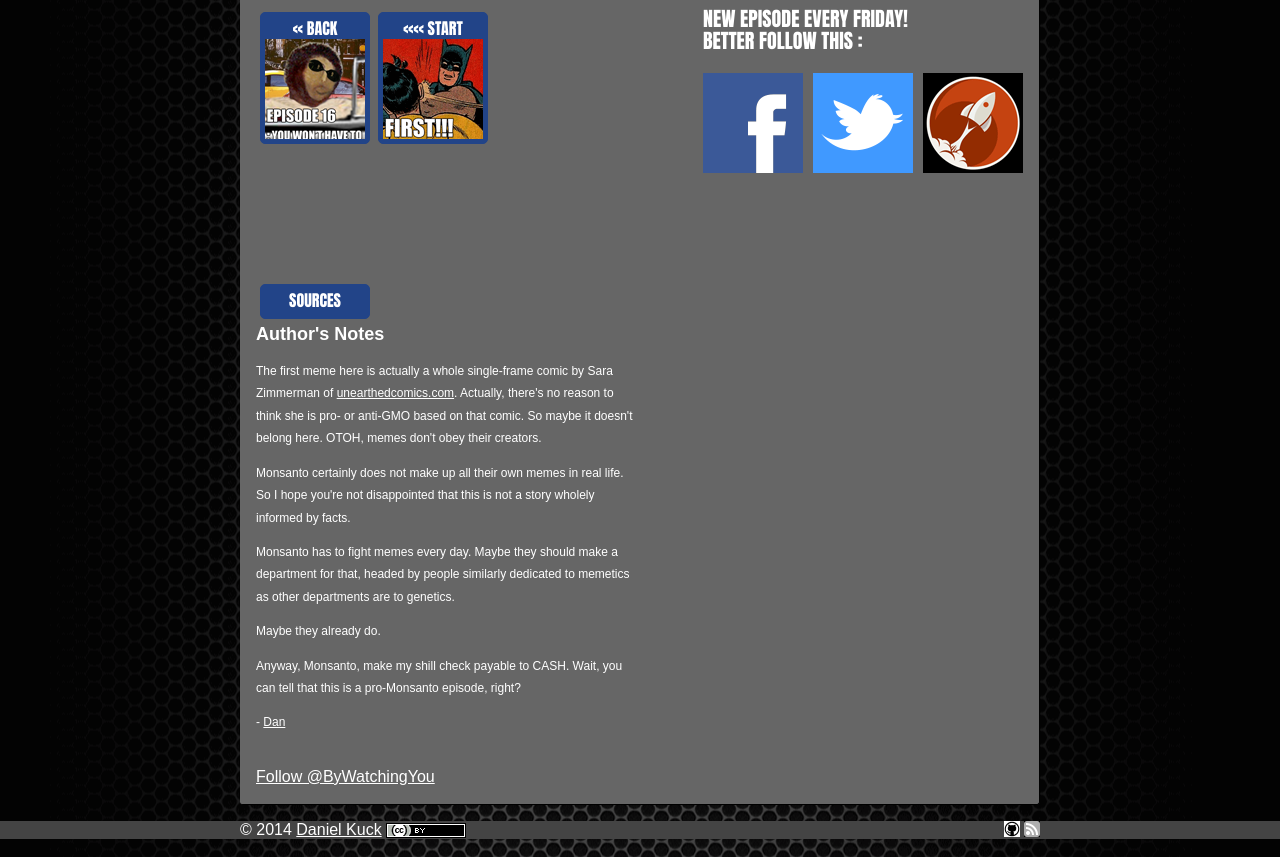
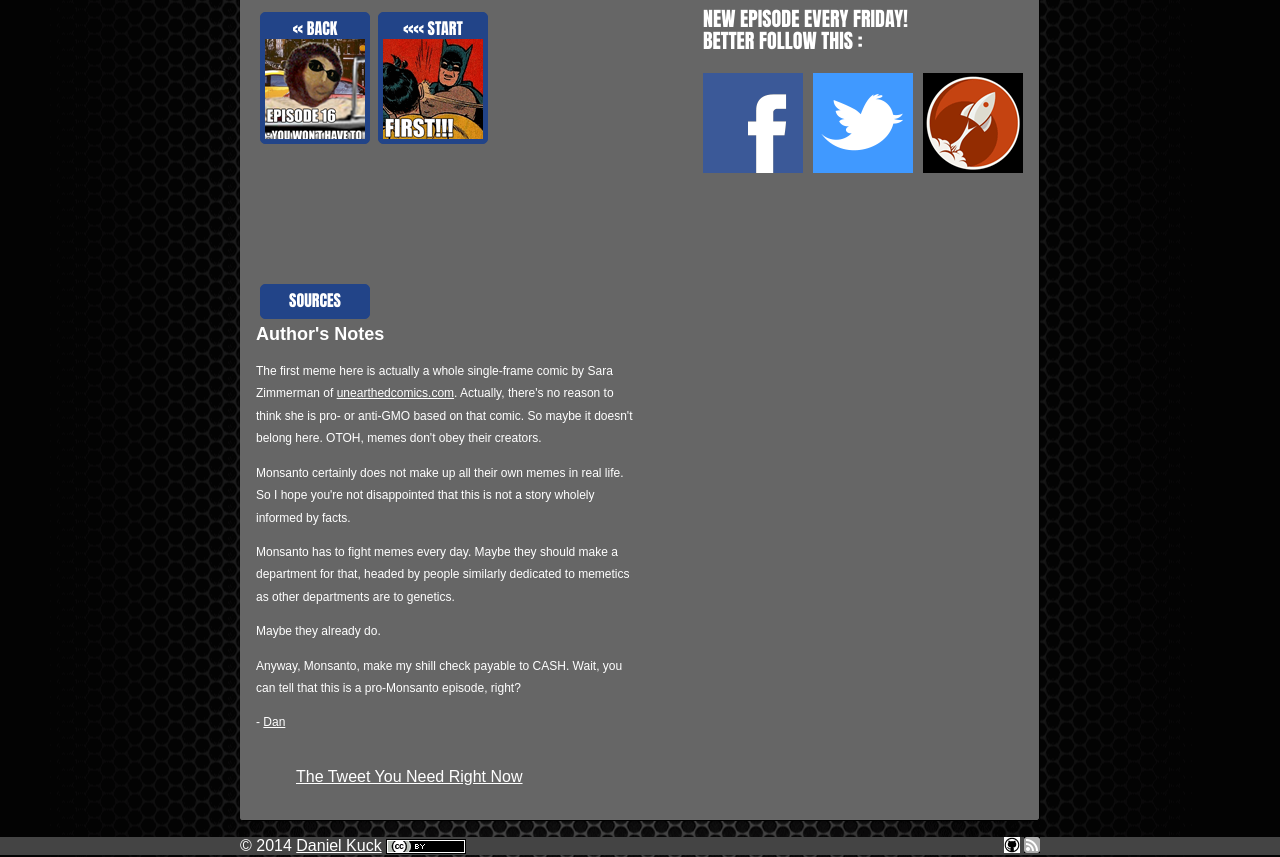
Before and after one commit to dankuck/by-watching-you, a Jekyll site: the page built from _posts/2015-01-23-ep17-the-gmos-they-deserve.md, in a window 1280 px wide and 900 px high, scrolled down 2843 px, cut to the strip 43-900 px from the top of the window. Built offline with Jekyll 4.4.1, drawn with Linux system fonts in a browser that asks for light colours; comment, search, counter and statistics services are not loaded; some of the changed lines change nothing that is shown.

Commit message:
The tweet

```diff
--- a/_posts/2015-01-23-ep17-the-gmos-they-deserve.md
+++ b/_posts/2015-01-23-ep17-the-gmos-they-deserve.md
@@ -10,7 +10,7 @@
 sources:
  -
   url: http://mediamilitia.com/thought-and-speech-bubbles-pack-104-free-vectors-and-images/
-twitter_url:
+twitter_url: https://twitter.com/ByWatchingYou/status/559729021232349184
 authors_notes: notes-ep17.html
 ---
 
```
